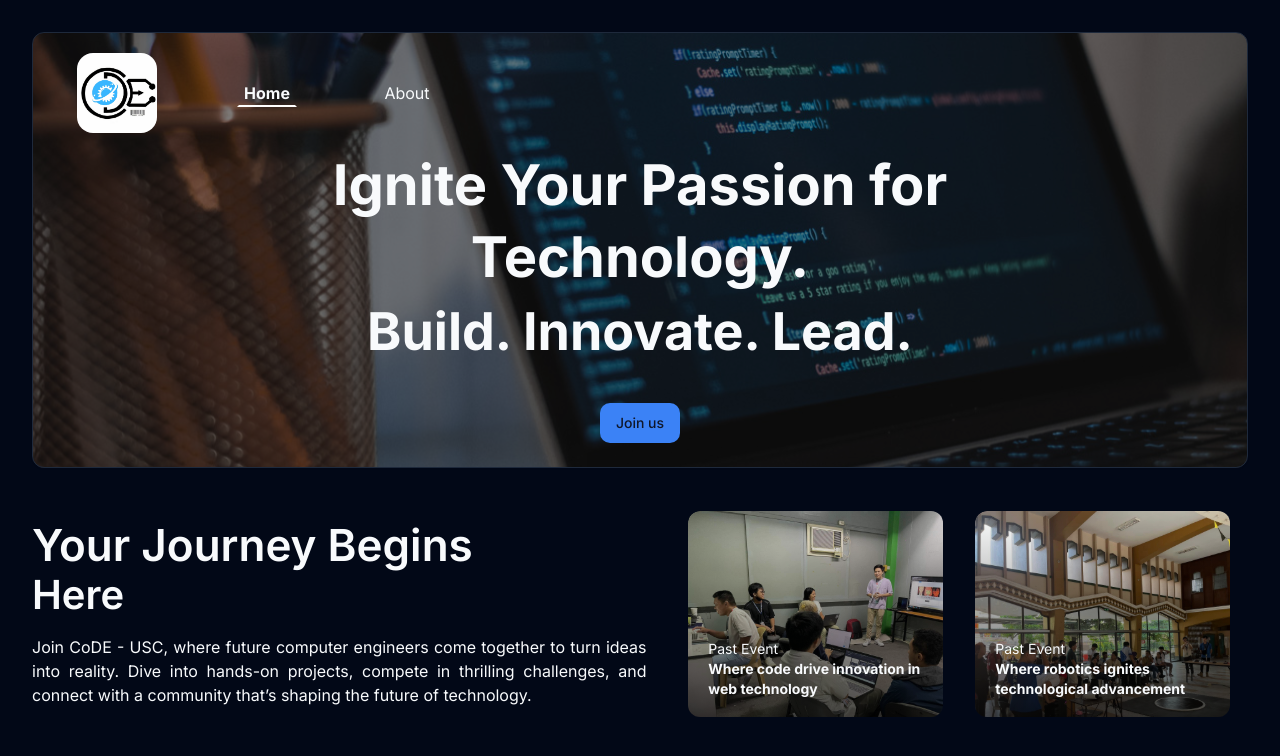
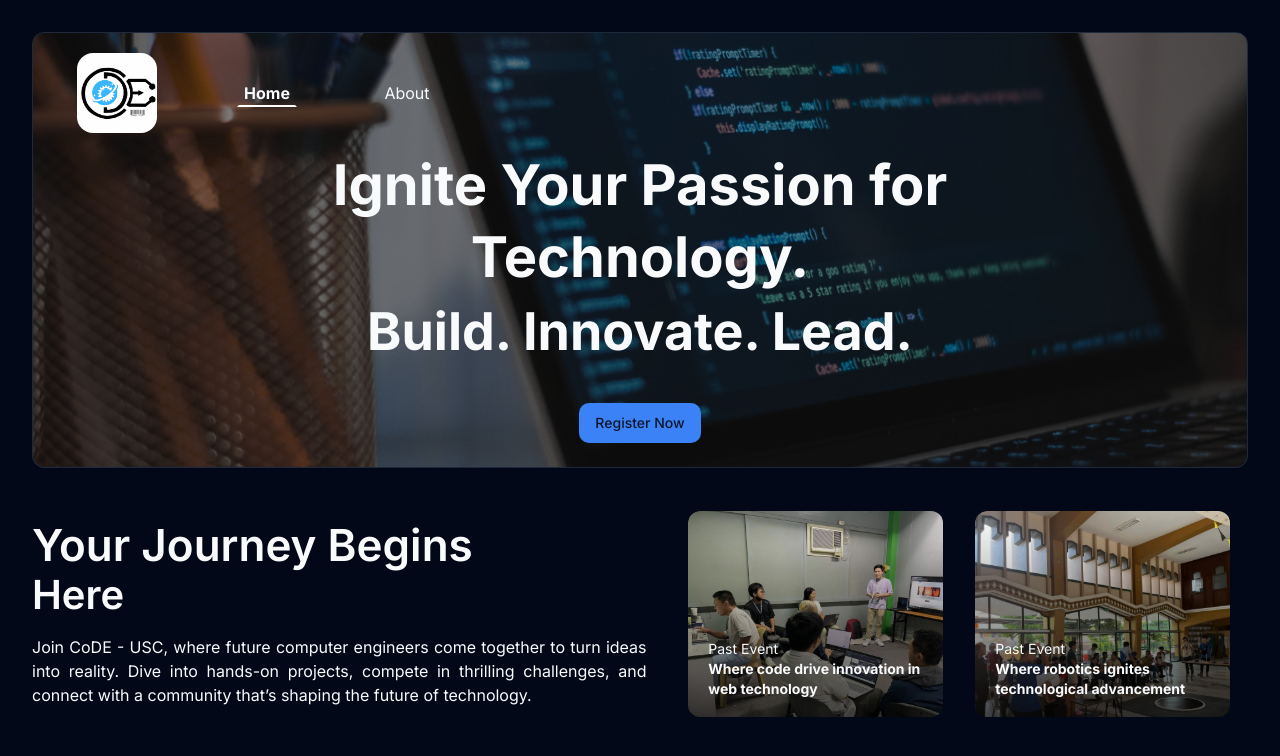
Before and after one commit to formesean/CoDE, a Next.js app: page / in a window 1280 px wide. Shown: the top 756 px of the page. Built offline with nearby package versions, Linux system fonts and the light colour scheme.

Commit message:
Update Registration button

```diff
--- a/src/app/_components/Navbar.tsx
+++ b/src/app/_components/Navbar.tsx
@@ -99,7 +99,7 @@ export default function Navbar({ page, className, showContent }: NavbarProps) {
             </h1>
             <Button className="mt-8 max-md:mt-4" asChild>
               <Link href={joinUsPage} target="_blank">
-                Join us
+                Register Now
               </Link>
             </Button>
           </section>
```
